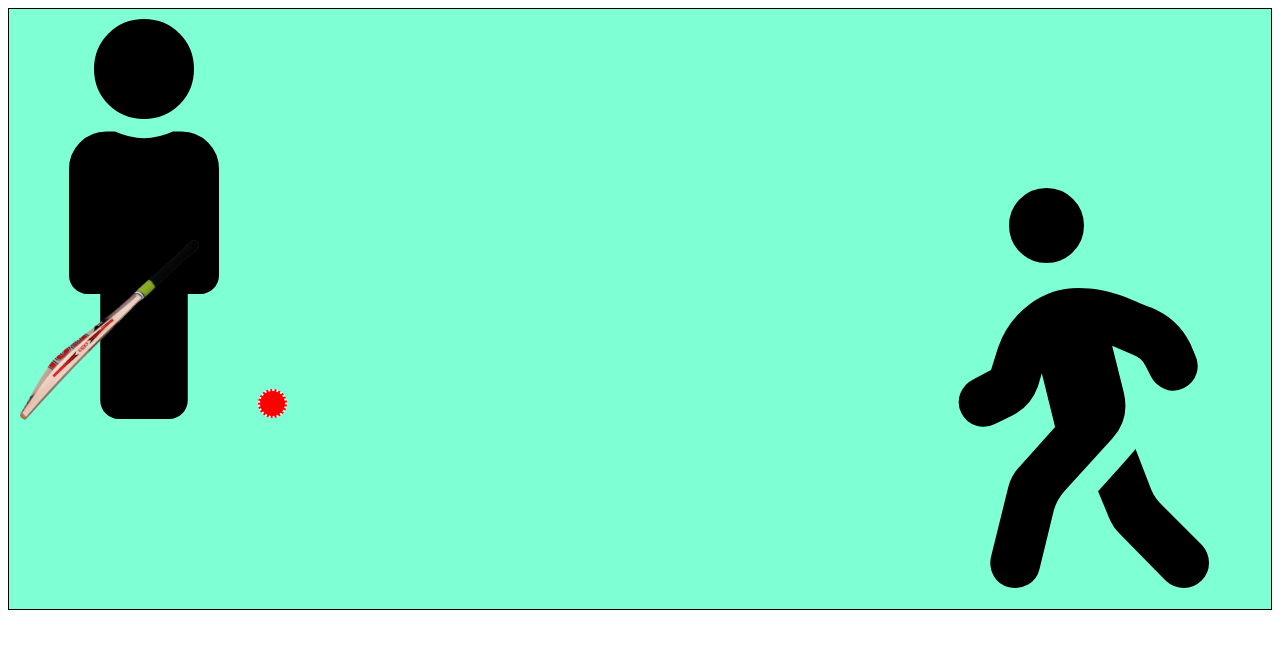
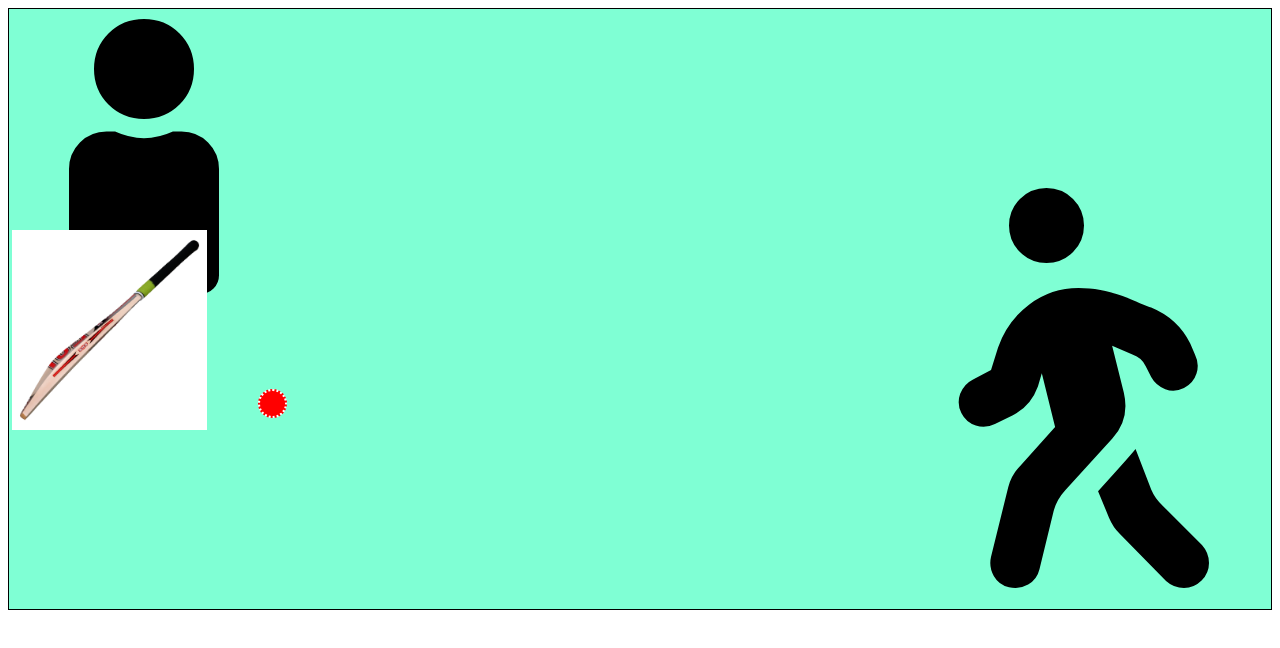
Before and after one commit to alidaexpert/cricket-animation, a plain HTML site: page index.html in a window 1280 px wide. Drawn offline with Linux system fonts and the light colour scheme.

Commit message:
Change extention name

```diff
--- a/practice.html
+++ b/index.html
@@ -15,7 +15,7 @@
 <body>
     <div class="field">
         <i class="fas fa-male"></i>
-        <img class="bat" src="image/1bat.png">
+        <img class="bat" src="image/bat.png">
 
         <div class="ball"></div>
         <i class="fas fa-walking"></i>
```
